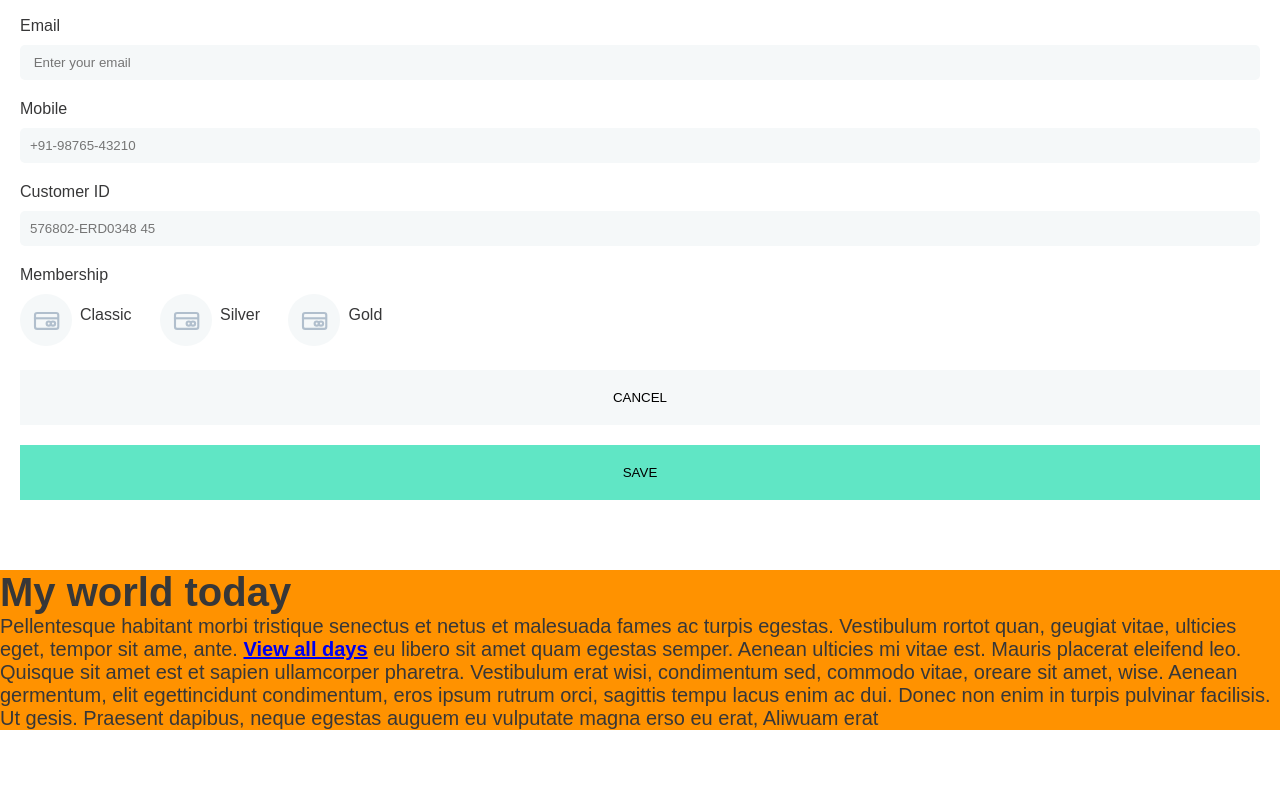
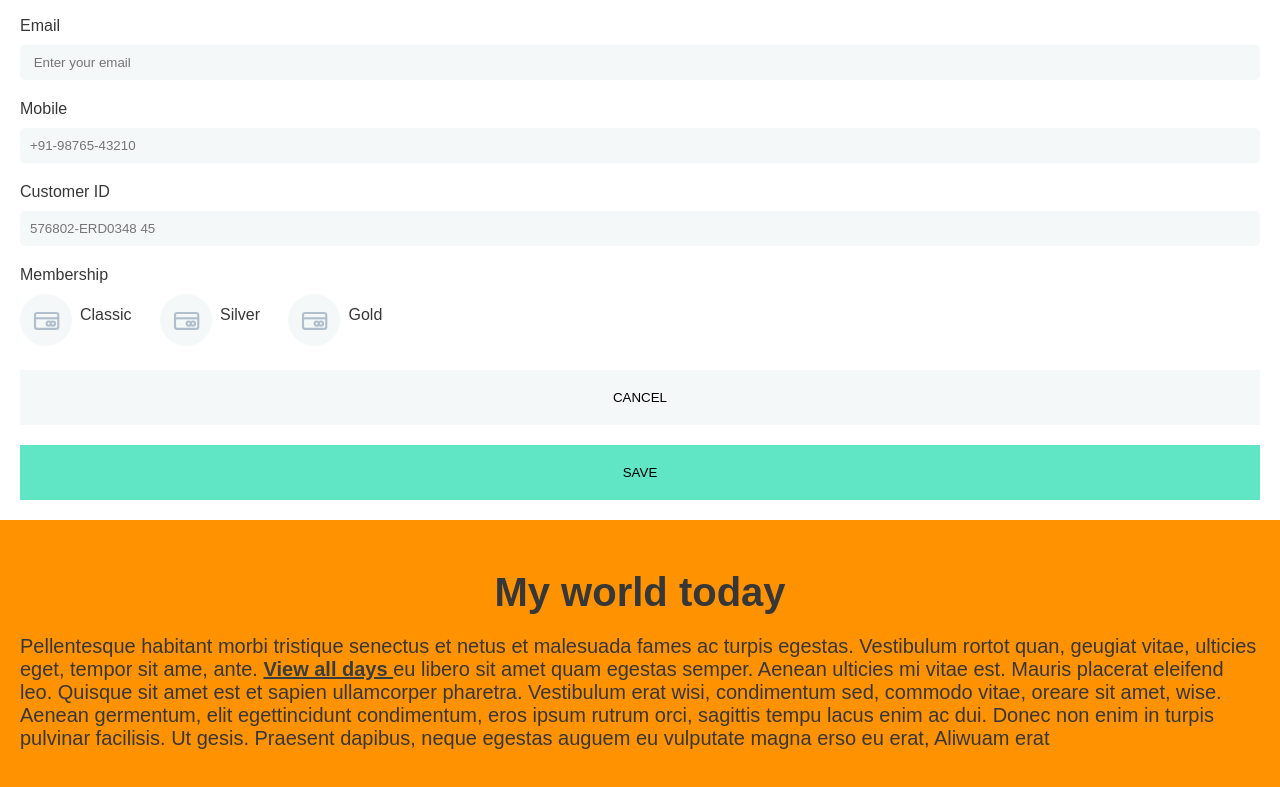
Before and after one commit to 3aPretorius/p45-front-end-challenge, a website built with Parcel: page src/index.html in a window 1280 px wide. Shown: the part 1795-2582 px from the top of the page. Before the commit the page ends 2525 px from the top, so only its background shows below. Built offline with nearby package versions, Linux system fonts and the light colour scheme.

Commit message:
Footer: Styled the footer

```diff
--- a/src/components/user-profile-page/_user-profile-page.scss
+++ b/src/components/user-profile-page/_user-profile-page.scss
@@ -45,7 +45,7 @@
 
   &__form {
     font-size: 1.6rem;
-    padding: 5rem 2rem;
+    padding: 5rem 2rem 0rem;
 
     .input-group {
       margin: 0 0 2rem 0;
@@ -184,13 +184,23 @@
 
   &__footer {
     background: #FF9200;
+    padding: 5rem 2rem 8rem;
+
 
     .footer-title{
       font-size: 4rem;
+      padding-bottom: 2rem;
+      text-align: center;
+
     }
 
     .footer-description{
       font-size: 2rem;
+
+      a {
+        color: #383D3F;
+      }
+
     }
 
   }
```
Also changed, not shown: src/index.html (+1 -1 lines).
